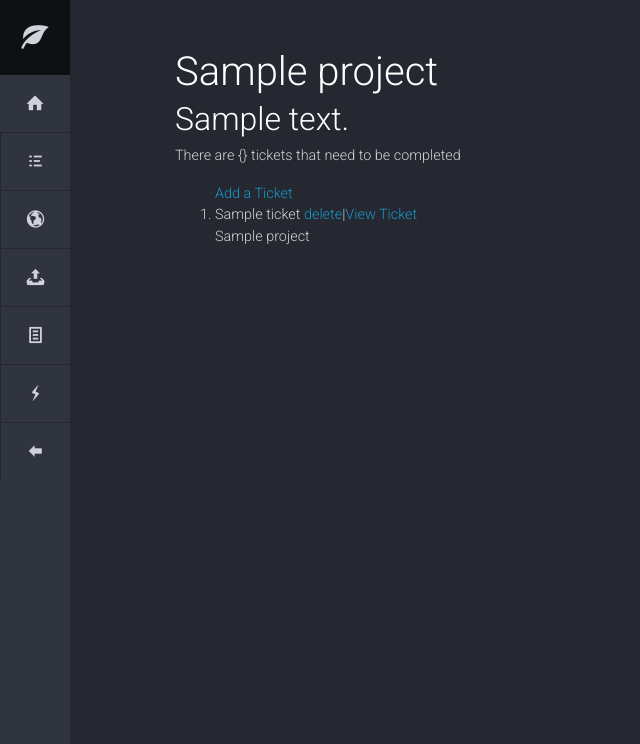
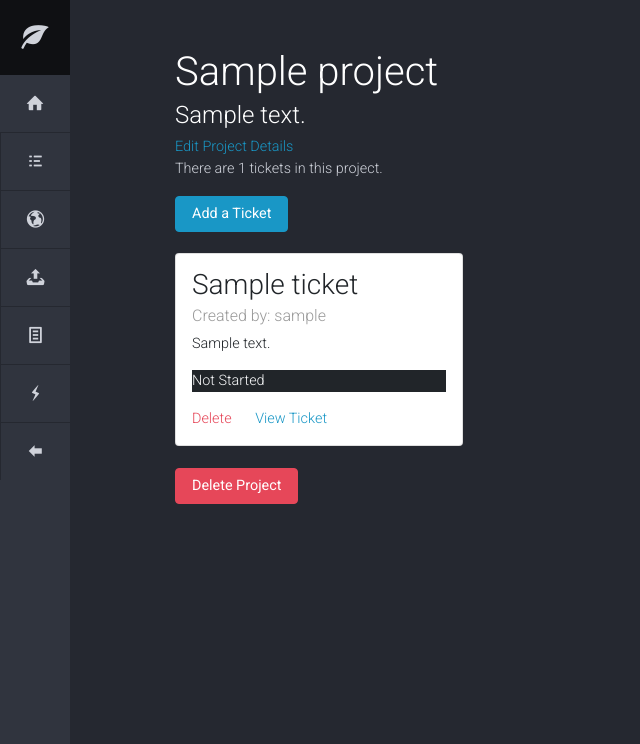
Before and after one commit to milesinada/QlickBook, a Django app: page /projects/1/ in a window 1280 px wide. Shown: the top 744 px of the page, without its empty margins (0-640 px from the left). Run offline with Django 4.2, Linux system fonts and the light colour scheme; a user stored in the database is signed in; tables that the repository leaves empty hold one stand-in row (values such as "Sample post"); some libraries are stand-ins or nearby versions.

Commit message:
Styling,Status, and listview function

```diff
--- a/projects/urls.py
+++ b/projects/urls.py
@@ -1,30 +1,34 @@
 from django.urls import include, path
-# from . import views
+from . import views
 
 from .views import (
     DashboardPageView,
     ProjectListView,
     ProjectDetailView,
     ProjectCreateView,
+    ProjectUpdateView,
+    ProjectDeleteView,
     TicketCreateView,
     TicketListView,
     TicketDeleteView,
     TicketDetailView,
     TicketUpdateView,
+    done,
 
 )
 
 urlpatterns = [
     path('', DashboardPageView, name='dashboard'),
-    path('list/', ProjectListView.as_view(), name='project_list'),
-    path('<int:pk>/',
-        ProjectDetailView.as_view(), name='project_detail'),
+    path('list/', ProjectListView, name='project_list'),
+    path('<int:pk>/', ProjectDetailView.as_view(), name='project_detail'),
     path('new-project/', ProjectCreateView.as_view(), name='project_new'),
+    path('<int:pk>/edit-project/', ProjectUpdateView.as_view(), name='project_edit'),
+    path('<int:pk>/delete-project/', ProjectDeleteView.as_view(), name='project_delete'),
     path('new-ticket/', TicketCreateView.as_view(), name='ticket_new'),
     path('tickets/', TicketListView.as_view(), name='ticket_list'),
     path('<int:pk>/ticket/', TicketDetailView.as_view(), name='ticket_detail'),
     path('<int:pk>/edit-ticket/', TicketUpdateView.as_view(), name='ticket_edit'),
     path('<int:pk>/delete-ticket/', TicketDeleteView.as_view(), name='ticket_delete'),
-    # path('done/<int:pk>', views.done, name='done'),
+    path('done/<int:pk>', done, name='done'),
 
 ]
--- a/projects/views.py
+++ b/projects/views.py
@@ -3,10 +3,11 @@ from django.contrib.auth.mixins import LoginRequiredMixin
 from django.views.generic.edit import CreateView, DeleteView, UpdateView
 from django.urls import reverse_lazy
 from .models import Project, Ticket
-from django.shortcuts import render
-# from .forms import TicketStatusForm
+from django.shortcuts import render, redirect
 
 # Create your views here.
+
+
 def DashboardPageView(request):
 
     data_set = []
@@ -49,10 +50,32 @@ def DashboardPageView(request):
 
 
 
+def ProjectListView(request):
+    data_set = []
+    project_list = Project.objects.all()
+    for project in project_list:
+        instance = {
+            'count' : [0,0,0],
+            'title' : project.title,
+            'description' : project.description,
+            'id' : project.id
+            }
+        ticket_list = project.ticket_set.all()
+        for ticket in ticket_list:
+            if ticket.status == 0:
+                instance['count'][0] += 1
+            elif ticket.status == 1:
+                instance['count'][1] += 1
+            elif ticket.status == 2:
+                instance['count'][2] += 1
+        data_set.append(instance)
+    return render(request, 'projects/list.html', {'data_set': data_set})
 
-class ProjectListView(LoginRequiredMixin, ListView):
-    template_name = 'projects/list.html'
-    model = Project
+
+
+# class ProjectListView(LoginRequiredMixin, ListView):
+#     template_name = 'projects/list.html'
+#     model = Project
 
 class ProjectDetailView(LoginRequiredMixin, DetailView):
     model = Project
@@ -71,6 +94,17 @@ class ProjectCreateView(LoginRequiredMixin, CreateView):
     model = Project
     fields = ['title', 'description']
 
+class ProjectUpdateView(LoginRequiredMixin, UpdateView):
+    template_name = "projects/edit.html"
+    model = Project
+    fields = '__all__'
+
+
+class ProjectDeleteView(LoginRequiredMixin, DeleteView):
+    template_name = "projects/delete.html"
+    model = Project
+    success_url = "/projects"
+
 class TicketListView(LoginRequiredMixin, ListView):
     template_name = 'tickets/ticket-list.html'
     model = Ticket
@@ -79,24 +113,34 @@ class TicketCreateView(LoginRequiredMixin, CreateView):
     template_name = "tickets/new.html"
     model = Ticket
     fields = ['title', 'author', 'dateCreated', 'dateResolved', 'difficulty', 'status', 'project', 'commentary']
+    success_url = "/projects/{project_id}"
 
 class TicketDetailView(LoginRequiredMixin, DetailView):
     template_name = "tickets/detail.html"
     model = Ticket
+
+def done(request,pk):
+    ticket = Ticket.objects.get(pk=pk)
+    ticket.status = '2'
+    ticket.save(update_fields=['status'])
+    return request
+
     # form = TicketStatusForm()
     # Link a js file to the HTML and send a patch Request to the ticketupdateview
 
 # def done(request, pk):
 #     ticket = Ticket.objects.get(pk=pk)
-#     project_id = Ticket.Project.id
-#     return redirect ('project_detail', project_id)
+#     project_id = ticket.project.id
+#     return  redirect('project_detail', project_id)
 
 class TicketUpdateView(LoginRequiredMixin, UpdateView):
     template_name = "tickets/edit.html"
     model = Ticket
-    fields = ['title', 'author', 'dateCreated', 'dateResolved', 'difficulty', 'status', 'project', 'commentary']
+    fields = '__all__'
+    success_url = "/projects/{project_id}"
+
 
 class TicketDeleteView(LoginRequiredMixin, DeleteView):
     template_name = "tickets/delete.html"
     model = Ticket
-    success_url = reverse_lazy('project_list')
+    success_url = "/projects/{project_id}"
--- a/templates/about.html
+++ b/templates/about.html
@@ -1,4 +1,4 @@
-{% extends 'icon-nav.html' %}
+{% extends 'base.html' %}
 {% load static %}
 
 {% block title %}About{% endblock title %}
--- a/templates/dashboard.html
+++ b/templates/dashboard.html
@@ -34,7 +34,7 @@
   {% endfor %}
   <p>{{ ticket.count }}</p>
 
-  {% for project in project_list %}
+  {% for project in data_set %}
   {% if forloop.counter <= 3 %}
     <div class="col-md-4 mb-4 mb-md-3">
       <div class="w-3 mx-auto">
@@ -54,6 +54,8 @@
     </div>
 
   {% endif %}
+  {% empty %}
+  <p>There are no projects yet. <a href="{% url 'project_new' %}">Make one here.</a></p>
   {% endfor %}
 </div>
 
--- a/templates/icon-nav.html
+++ b/templates/icon-nav.html
@@ -12,7 +12,7 @@
     <meta name="author" content="">
 
     <title>{% block title %}{% endblock title %} &middot; </title>
-
+    <link href="https://cdn.jsdelivr.net/npm/bootstrap@5.1.3/dist/css/bootstrap.min.css" rel="stylesheet" integrity="sha384-1BmE4kWBq78iYhFldvKuhfTAU6auU8tT94WrHftjDbrCEXSU1oBoqyl2QvZ6jIW3" crossorigin="anonymous">
     <link href="http://fonts.googleapis.com/css?family=Roboto:300,400,500,700,400italic" rel="stylesheet">
 
       <link href="{% static 'assets/css/toolkit-inverse.css' %}" rel="stylesheet">
--- a/templates/projects/detail.html
+++ b/templates/projects/detail.html
@@ -3,16 +3,32 @@
 {% block title %}{{project.title}}{% endblock title %}
 
 {% block content %}
+<div>
     <h1>{{project.title}}</h1>
-    <h2>{{project.description}}</h2>
-    <p>There are {} tickets that need to be completed</p>
-    <ol>
-        {% for ticket in ticket_list %}
-        <a href="{% url 'ticket_new' %}">Add a Ticket</a>
-        <li>{{ ticket.title }} <a href="{% url 'ticket_delete' ticket.id %}">delete</a>|<a href="{% url 'ticket_detail' ticket.id %}">View Ticket</a></li>
-        {{ ticket.project }}
+    <h4>{{project.description}}</h4>
+    <a href="{% url 'project_edit' project.id %}">Edit Project Details</a>
+    <p>There are {{ticket_list|length}} tickets in this project.</p>
+    <a class="btn btn-primary" href="{% url 'ticket_new' %}">Add a Ticket</a>
+</div>
+<br>
+<div class="row">
+    {% for ticket in ticket_list %}
+        <div class="col-sm-6">
+            <div class="card" style="width: 18rem;">
+                <div class="card-body">
+                    <h3 class="card-title text-dark">{{ ticket.title }}</h3>
+                    <h6 class="card-subtitle mb-2 text-muted">Created by: {{ ticket.author }}</h6>
+                    <p class="card-text text-dark">{{ticket.commentary}}</p>
+                    <p class="card-text text-light bg-dark">{{ticket.get_status_display}}</p>
+                    <a href="{% url 'ticket_delete' ticket.id %}" class="text-danger card-link">Delete</a>
+                    <a href="{% url 'ticket_detail' ticket.id %}" class="card-link">View Ticket</a>
+                </div>
+            </div>
+            <br>
+        </div>
     {% empty %}
-    <p>There are no tickets in this project yet. <a href="{% url 'ticket_new' %}">create one here</a></p>
+    <p>There are no tickets in this project yet.</p>
     {% endfor %}
-    </ol>
+</div>
+<a class="btn btn-danger" href="{% url 'project_delete' project.id %}">Delete Project</a>
 {% endblock content %}
```
Also changed, not shown: templates/projects/delete.html (+13 -0 lines), templates/projects/edit.html (+12 -0 lines), templates/projects/list.html (+31 -1 lines), templates/tickets/detail.html (+19 -9 lines).
